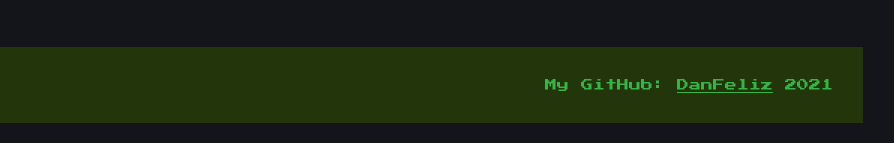
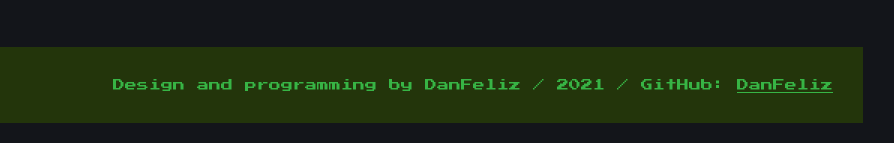
Before and after one commit to DanFeliz/rsschool-cv, a plain HTML site: page index.html in a window 1280 px wide. Shown: the part 1649-1792 px from the top of the page, 267-1161 px from the left. Drawn offline with Linux system fonts and the light colour scheme.

Commit message:
feat: edit footer text

```diff
--- a/index.html
+++ b/index.html
@@ -171,9 +171,8 @@
             </div>
 
             <div class="copy">
-                My GitHub:
+                Design and programming by DanFeliz / 2021 / GitHub:
                 <a href="https://github.com/DanFeliz/">DanFeliz</a>
-                2021
             </div>
         </footer>
         </wrapper>
```
